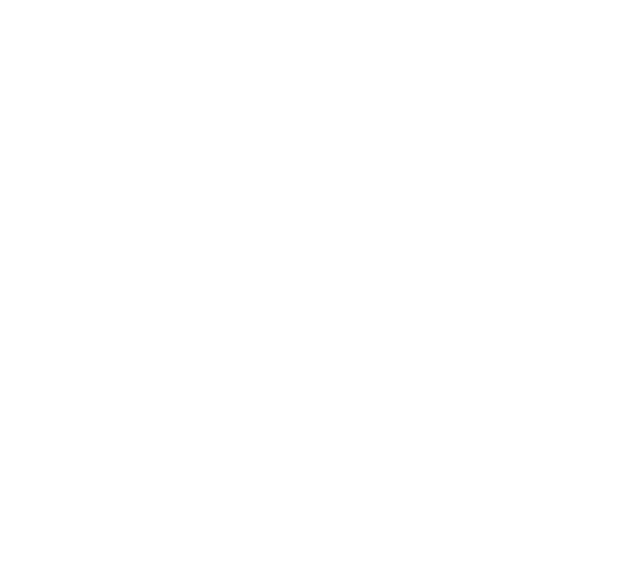
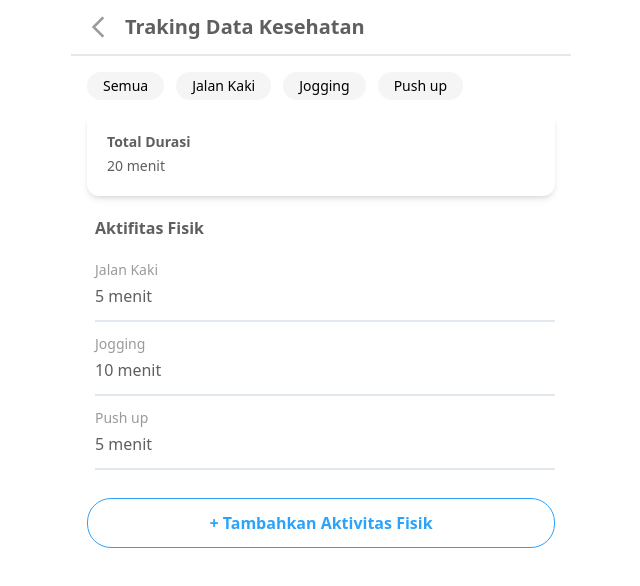
Before and after one commit to Personal-Health-Record/phr_frontend, a React (Create React App) app: page /monitoring/fisik in a window 1280 px wide. Before the commit this address had no page. Shown: the top 586 px of the page, without its empty margins (319-959 px from the left). Built offline with nearby package versions, Linux system fonts and the light colour scheme.

Commit message:
feat: implement add aktifitas fisik

```diff
--- /dev/null
+++ b/src/helpers/aktifitasFisikHelper.ts
@@ -0,0 +1,40 @@
+import { useEffect, useState } from "react";
+import {
+  AktifitasFisik,
+  dummyAktifitasFisik,
+} from "../routes/MonitoringPage/MonitoringAktifitasPage/constants";
+
+export const useGetAktifitasFisik = () => {
+  const [aktifitasFisik, setAktifitasFisik] = useState<AktifitasFisik[]>();
+
+  useEffect(() => {
+    if (!aktifitasFisik && typeof window !== "undefined") {
+      const aktifitasFisikStorage = localStorage.getItem(
+        "aktifitasFisikStorage"
+      );
+      if (aktifitasFisikStorage) {
+        setAktifitasFisik(JSON.parse(aktifitasFisikStorage));
+        return;
+      }
+
+      setAktifitasFisik(dummyAktifitasFisik);
+    }
+  }, [aktifitasFisik]);
+
+  return {
+    aktifitasFisik,
+  };
+};
+
+export const addAktifitasFisik = (
+  newAktifitas: AktifitasFisik,
+  existingAktifitasFisikList: AktifitasFisik[]
+) => {
+  const updatedAktifitasFisikList =
+    existingAktifitasFisikList!.concat(newAktifitas);
+
+  localStorage.setItem(
+    "aktifitasFisikStorage",
+    JSON.stringify(updatedAktifitasFisikList)
+  );
+};
--- a/src/routes/MonitoringPage/InsertDataFisikPage/index.tsx
+++ b/src/routes/MonitoringPage/InsertDataFisikPage/index.tsx
@@ -1,11 +1,44 @@
 import { useNavigate } from "react-router-dom";
 import Header from "../../../components/Header";
 import TextInput from "../../../components/TextInput";
+import Dropdown from "../../../components/Dropdown";
+import { useState } from "react";
+import { getTimeDifferenceInMinutes } from "../../../helpers/dateHelper";
+import {
+  addAktifitasFisik,
+  useGetAktifitasFisik,
+} from "../../../helpers/aktifitasFisikHelper";
 
 const InsertDataFisik = () => {
+  const { aktifitasFisik } = useGetAktifitasFisik();
+  const [isShowDropdownKategori, setIsShowDropdownKategori] = useState(false);
+  const [kategori, setKategori] = useState("");
+  const [start, setStart] = useState("");
+  const [end, setEnd] = useState("");
+  const [isError, setIsError] = useState(false);
   const navigate = useNavigate();
 
+  const handleClickKategori = (value: string) => {
+    setKategori(value);
+  };
+
   const handleSubmit = () => {
+    setIsError(false);
+
+    const timeRegex = /^(?:[01]\d|2[0-3]):[0-5]\d$/;
+    if (!timeRegex.test(start) || !timeRegex.test(end)) {
+      setIsError(true);
+      return;
+    }
+
+    addAktifitasFisik(
+      {
+        duration: getTimeDifferenceInMinutes(start, end),
+        type: kategori,
+      },
+      aktifitasFisik || []
+    );
+
     navigate(-1);
   };
 
@@ -17,26 +50,33 @@
         <h3 className="font-semibold text-mainGrey pl-4 mt-5">
           Aktifitas Fisik
         </h3>
-        <TextInput
-          label="Jenis Aktifitas Fisik"
-          onChange={() => {}}
-          placeholder="Jalan Kaki"
-          type="text"
+        <Dropdown
+          isOpen={isShowDropdownKategori}
+          listItem={["Jalan Kaki", "Jogging", "Push up"]}
+          setIsOpen={setIsShowDropdownKategori}
+          title={kategori === "" ? "Pilih Kategori" : kategori}
+          onClickItem={handleClickKategori}
         />
 
         <TextInput
           label="Waktu Mulai"
-          onChange={() => {}}
-          placeholder="6:00"
+          onChange={(value: any) => setStart(value)}
+          placeholder="06:30"
           type="text"
         />
 
         <TextInput
           label="Waktu Selesai"
-          onChange={() => {}}
-          placeholder="6:30"
+          onChange={(value) => setEnd(value)}
+          placeholder="07:00"
           type="text"
         />
+
+        {isError && (
+          <p className="text-xs ml-6 text-red-500">
+            Format harus sesuai dengan contoh: 18:00, 06:30
+          </p>
+        )}
 
         <button
           className="bg-mainBlue rounded-3xl text-white font-semibold py-3 px-10 mx-3 mt-3"
--- a/src/routes/MonitoringPage/InsertKonsumsiMakananPage/index.tsx
+++ b/src/routes/MonitoringPage/InsertKonsumsiMakananPage/index.tsx
@@ -17,7 +17,6 @@
   const [name, setName] = useState("");
 
   const handleClickWaktu = (value: string) => {
-    console.log("handleclickwaktu");
     setWaktu(value);
   };
 
--- /dev/null
+++ b/src/routes/MonitoringPage/MonitoringAktifitasPage/components/CardAktifitas/index.tsx
@@ -0,0 +1,16 @@
+interface Props {
+  name: string;
+  duration: number;
+}
+
+const CardAktifitas = ({ name, duration }: Props) => {
+  return (
+    <div className="flex flex-col ml-2 mt-3">
+      <p className="text-sm text-lightGrey">{name}</p>
+      <p className="text-md text-mainGrey mt-1">{duration} menit</p>
+      <div className="bg-slate-200 mt-3" style={{ height: "2px" }} />
+    </div>
+  );
+};
+
+export default CardAktifitas;
--- /dev/null
+++ b/src/routes/MonitoringPage/MonitoringAktifitasPage/components/ChipFilterItem/index.tsx
@@ -0,0 +1,16 @@
+interface Props {
+  text: string;
+  bgColor: string;
+}
+
+const ChipFilterItem = ({ text, bgColor }: Props) => {
+  return (
+    <div
+      className={`flex ${bgColor} rounded-2xl px-4 text-sm py-1 mb-1 justify-center whitespace-nowrap`}
+    >
+      <p>{text}</p>
+    </div>
+  );
+};
+
+export default ChipFilterItem;
--- /dev/null
+++ b/src/routes/MonitoringPage/MonitoringAktifitasPage/components/ChipTypes/index.tsx
@@ -0,0 +1,28 @@
+import { Dispatch, SetStateAction } from "react";
+
+import ChipFilterItem from "../ChipFilterItem";
+import { chipTypes } from "../../constants";
+
+interface Props {
+  handleClickChip: Dispatch<SetStateAction<string>>;
+  selectedChip: string;
+}
+
+const ChipTypes = ({ handleClickChip, selectedChip }: Props) => {
+  return (
+    <div className="flex overflow-x-auto gap-3">
+      {chipTypes.map((chip) => (
+        <div key={`chip-filter-${chip}`} onClick={() => handleClickChip(chip)}>
+          <ChipFilterItem
+            text={chip}
+            bgColor={
+              selectedChip !== chip ? "bg-superLightGrey" : "bg-mainBlue"
+            }
+          />
+        </div>
+      ))}
+    </div>
+  );
+};
+
+export default ChipTypes;
--- /dev/null
+++ b/src/routes/MonitoringPage/MonitoringAktifitasPage/constants/index.tsx
@@ -0,0 +1,21 @@
+export const chipTypes = ["Semua", "Jalan Kaki", "Jogging", "Push up"];
+
+export type AktifitasFisik = {
+  type: string;
+  duration: number;
+};
+
+export const dummyAktifitasFisik: AktifitasFisik[] = [
+  {
+    type: "Jalan Kaki",
+    duration: 5,
+  },
+  {
+    type: "Jogging",
+    duration: 10,
+  },
+  {
+    type: "Push up",
+    duration: 5,
+  },
+];
--- /dev/null
+++ b/src/routes/MonitoringPage/MonitoringAktifitasPage/index.tsx
@@ -0,0 +1,72 @@
+import { useEffect, useState } from "react";
+import Header from "../../../components/Header";
+import ChipTypes from "./components/ChipTypes";
+import { useNavigate } from "react-router-dom";
+import { useGetAktifitasFisik } from "../../../helpers/aktifitasFisikHelper";
+import CardAktifitas from "./components/CardAktifitas";
+
+const MonitoringAktifitasPage = () => {
+  const navigate = useNavigate();
+  const { aktifitasFisik } = useGetAktifitasFisik();
+  const [typeFilter, setTypeFilter] = useState("");
+  const [finalDataAktifitas, setFinalDataAktifitas] = useState(aktifitasFisik);
+
+  useEffect(() => {
+    if (typeFilter === "" || typeFilter === "Semua") {
+      setFinalDataAktifitas(aktifitasFisik);
+      return;
+    }
+
+    const filteredData = aktifitasFisik?.filter(
+      (aktifitas) => aktifitas.type === typeFilter
+    );
+
+    setFinalDataAktifitas(filteredData);
+  }, [aktifitasFisik, typeFilter]);
+
+  const handleAddAktifitas = () => {
+    navigate("/monitoring/insert-data-fisik");
+  };
+
+  const totalDuration = aktifitasFisik?.reduce((acc, current) => {
+    return acc + current.duration;
+  }, 0);
+
+  return (
+    <div className="flex flex-col">
+      <Header title="Traking Data Kesehatan" />
+
+      <div className="flex flex-col w-full px-4 pt-4 gap-2">
+        <ChipTypes handleClickChip={setTypeFilter} selectedChip={typeFilter} />
+
+        <div className="flex flex-col p-5 shadow-md rounded-xl">
+          <p className="text-sm text-mainGrey font-bold mb-1">Total Durasi</p>
+          <p className="text-sm text-mainGrey">{totalDuration} menit</p>
+        </div>
+
+        <h3 className="font-semibold text-mainGrey pl-2 mt-3">
+          Aktifitas Fisik
+        </h3>
+
+        <div>
+          {finalDataAktifitas?.map((aktifitas, idx) => (
+            <CardAktifitas
+              name={aktifitas.type}
+              duration={aktifitas.duration}
+              key={`aktifitas-${idx}`}
+            />
+          ))}
+        </div>
+
+        <button
+          className="border py-3 rounded-3xl text-mainBlue font-semibold border-mainBlue mt-5"
+          onClick={handleAddAktifitas}
+        >
+          + Tambahkan Aktivitas Fisik
+        </button>
+      </div>
+    </div>
+  );
+};
+
+export default MonitoringAktifitasPage;
--- a/src/routes/index.tsx
+++ b/src/routes/index.tsx
@@ -60,6 +60,7 @@
 import MonitoringMakananPage from "./MonitoringPage/MonitoringMakananPage";
 import InsertKonsumsiMakananPage from "./MonitoringPage/InsertKonsumsiMakananPage";
 import KonsumsiMakananTargetPage from "./MonitoringPage/KonsumsiMakananTargetPage";
+import MonitoringAktifitasPage from "./MonitoringPage/MonitoringAktifitasPage";
 
 const MainRoutes = () => {
   return (
@@ -148,6 +149,7 @@
       <Route path="/monitoring/data-tracking" element={<DataTracking />} />
       <Route path="/monitoring/dashboard" element={<MonitoringDashboard />} />
       <Route path="/monitoring/makanan" element={<MonitoringMakananPage />} />
+      <Route path="/monitoring/fisik" element={<MonitoringAktifitasPage />} />
       <Route
         path="/monitoring/makanan/insert"
         element={<InsertKonsumsiMakananPage />}
```
Also changed, not shown: src/helpers/dateHelper.ts (+56 -37 lines).
